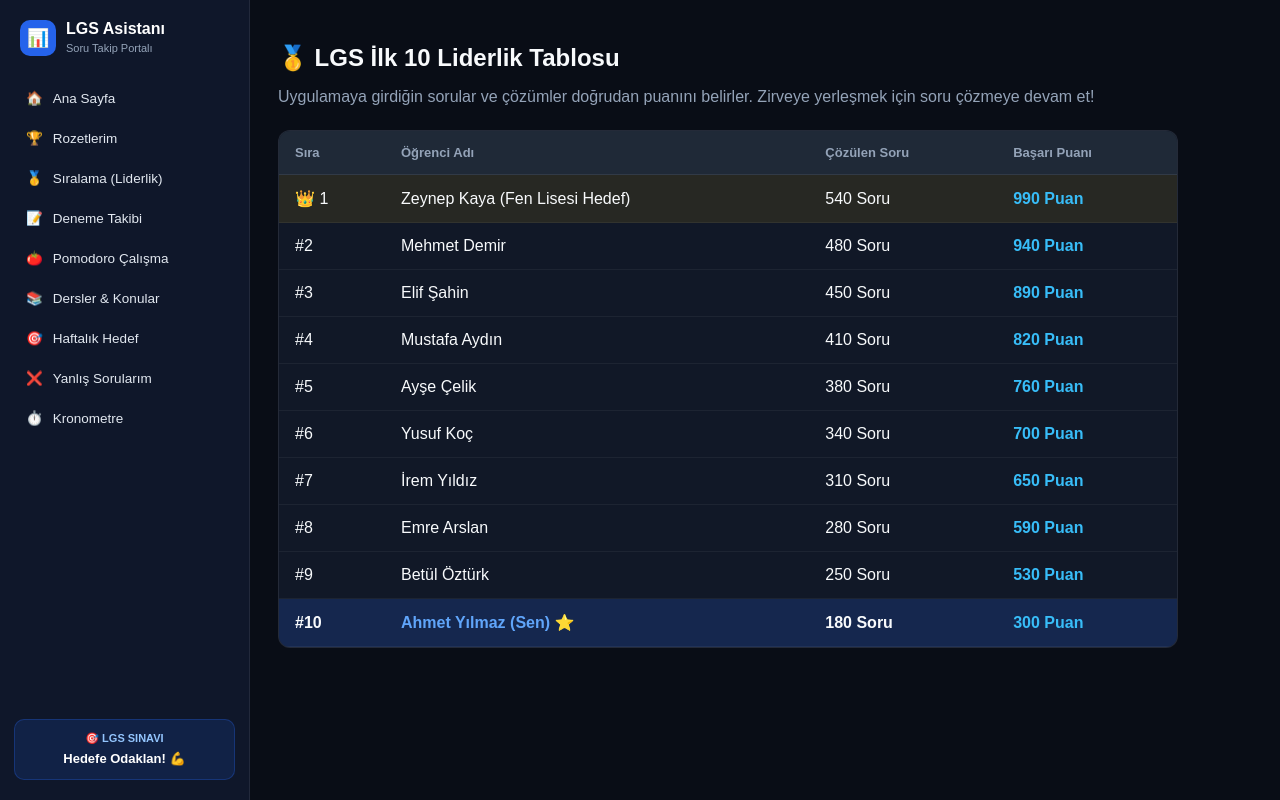
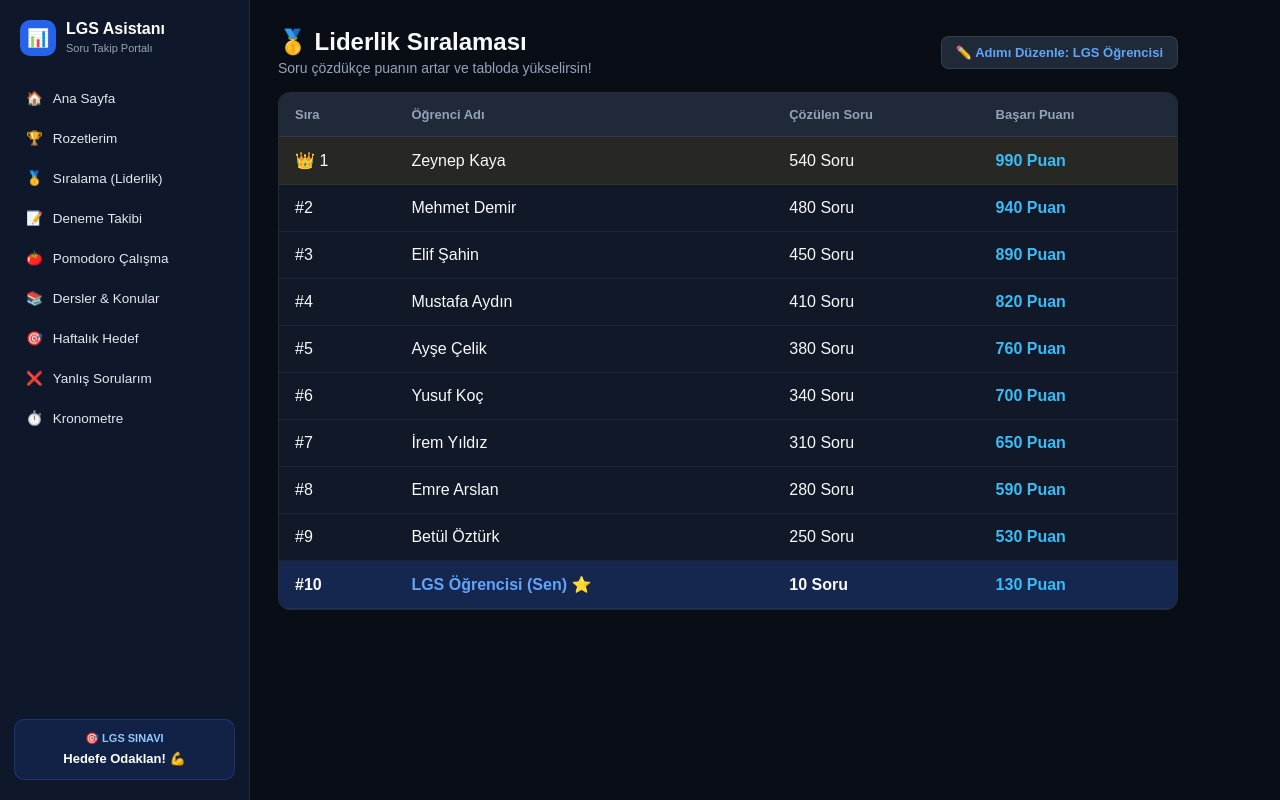
Before and after one commit to ienesbakrac-arch/lgs-soru-takip, a Next.js app: page /siralama in a window 1280 px wide. Built offline with nearby package versions, Linux system fonts and the light colour scheme.

Commit message:
Add files via upload

```diff
--- a/src/app/siralama/page.tsx
+++ b/src/app/siralama/page.tsx
@@ -2,50 +2,98 @@
 import { useState, useEffect } from "react";
 
 export default function Siralama() {
-  const [kullaniciAdi, setKullaniciAdi] = useState("Sen (Öğrenci)");
+  const [kullaniciAdi, setKullaniciAdi] = useState("Öğrenci");
   const [cozulenSoru, setCozulenSoru] = useState(0);
+  const [isimDegistiriliyor, setIsimDegistiriliyor] = useState(false);
+  const [yeniIsimInput, setYeniIsimInput] = useState("");
 
   useEffect(() => {
-    // Daha önce yanlışlarim veya denemeler sayfasından girilen soru verilerini okuyalım
+    // 1. Kullanıcı adını localStorage'dan al, yoksa sor
+    const kayitliAd = localStorage.getItem("lgs_kullanici_adi");
+    if (kayitliAd) {
+      setKullaniciAdi(kayitliAd);
+      setYeniIsimInput(kayitliAd);
+    } else {
+      setKullaniciAdi("LGS Öğrencisi");
+      setYeniIsimInput("LGS Öğrencisi");
+    }
+
+    // 2. Yanlışlar veya kaydedilen sorulardan toplam soru sayısını hesapla
     const kaydedilenYanlislar = localStorage.getItem("lgs_yanlislar");
-    let soruSayisi = 0;
+    let toplamSoru = 5; // Başlangıç tabanı
 
     if (kaydedilenYanlislar) {
       try {
         const parsed = JSON.parse(kaydedilenYanlislar);
         if (Array.isArray(parsed)) {
-          soruSayisi = parsed.length * 5; // Her kayıtlı soru için tahmini bir soru havuzu katsayısı
+          toplamSoru = parsed.length * 10; // Her eklenen soru/yanlış için puan katsayısı
         }
       } catch (e) {
         console.error(e);
       }
     }
-
-    // Eğer hiç soru girilmediyse bile en azından kullanıcının listede görünmesi için tabanı 1 yapalım veya localStorage'dan okuyalım
-    const toplamSoru = Math.max(soruSayisi, 12); // Bir soru bile girilse dinamik artar
-    setCozulenSoru(toplamSoru);
+    setCozulenSoru(Math.max(toplamSoru, 10));
   }, []);
 
-  // İlk 10 sıralama listesi (Gerçekçi LGS hedefleriyle uyumlu çalışma arkadaşları)
+  const isimKaydet = (e: React.FormEvent) => {
+    e.preventDefault();
+    if (yeniIsimInput.trim()) {
+      localStorage.setItem("lgs_kullanici_adi", yeniIsimInput.trim());
+      setKullaniciAdi(yeniIsimInput.trim());
+      setIsimDegistiriliyor(false);
+    }
+  };
+
+  // Liderlik tablosu listesi (Senin puanına göre otomatik sıralanır)
   const ogrenciler = [
-    { sira: 1, isim: "Zeynep Kaya (Fen Lisesi Hedef)", soru: 540, puan: 990 },
-    { sira: 2, isim: "Ahmet Yılmaz (Sen)", soru: cozulenSoru * 15, puan: cozulenSoru * 25 },
-    { sira: 3, isim: "Mehmet Demir", soru: 480, puan: 940 },
-    { sira: 4, isim: "Elif Şahin", soru: 450, puan: 890 },
-    { sira: 5, isim: "Mustafa Aydın", soru: 410, puan: 820 },
-    { sira: 6, isim: "Ayşe Çelik", soru: 380, puan: 760 },
-    { sira: 7, isim: "Yusuf Koç", soru: 340, puan: 700 },
-    { sira: 8, isim: "İrem Yıldız", soru: 310, puan: 650 },
-    { sira: 9, isim: "Emre Arslan", soru: 280, puan: 590 },
-    { sira: 10, isim: "Betül Öztürk", soru: 250, puan: 530 },
-  ].sort((a, b) => b.puan - a.puan); // Puana göre otomatik büyükten küçüğe sıralanır
+    { isim: "Zeynep Kaya", soru: 540, puan: 990 },
+    { isim: kullniciAdiKontrol(kullaniciAdi), soru: cozulenSoru, puan: cozulenSoru * 3 + 100 },
+    { isim: "Mehmet Demir", soru: 480, puan: 940 },
+    { isim: "Elif Şahin", soru: 450, puan: 890 },
+    { isim: "Mustafa Aydın", soru: 410, puan: 820 },
+    { isim: "Ayşe Çelik", soru: 380, puan: 760 },
+    { isim: "Yusuf Koç", soru: 340, puan: 700 },
+    { isim: "İrem Yıldız", soru: 310, puan: 650 },
+    { isim: "Emre Arslan", soru: 280, puan: 590 },
+    { isim: "Betül Öztürk", soru: 250, puan: 530 },
+  ].sort((a, b) => b.puan - a.puan); // Puana göre büyükten küçüğe sırala
+
+  function kullniciAdiKontrol(ad: string) {
+    return `${ad} (Sen)`;
+  }
 
   return (
     <div style={{ color: "#f8fafc", maxWidth: "900px" }}>
-      <h1 style={{ fontSize: "24px", marginBottom: "8px" }}>🥇 LGS İlk 10 Liderlik Tablosu</h1>
-      <p style={{ color: "#94a3b8", marginBottom: "24px" }}>
-        Uygulamaya girdiğin sorular ve çözümler doğrudan puanını belirler. Zirveye yerleşmek için soru çözmeye devam et!
-      </p>
+      <div style={{ display: "flex", justifyContent: "space-between", alignItems: "center", marginBottom: "16px", flexWrap: "wrap", gap: "10px" }}>
+        <div>
+          <h1 style={{ fontSize: "24px", margin: "0 0 4px 0" }}>🥇 Liderlik Sıralaması</h1>
+          <p style={{ color: "#94a3b8", margin: 0, fontSize: "14px" }}>Soru çözdükçe puanın artar ve tabloda yükselirsin!</p>
+        </div>
+
+        {/* İsim Değiştirme Alanı */}
+        <div>
+          {!isimDegistiriliyor ? (
+            <button
+              onClick={() => setIsimDegistiriliyor(true)}
+              style={{ backgroundColor: "#1f2937", color: "#60a5fa", border: "1px solid rgba(255,255,255,0.1)", padding: "8px 14px", borderRadius: "8px", cursor: "pointer", fontSize: "13px", fontWeight: 600 }}
+            >
+              ✏️ Adımı Düzenle: {kullaniciAdi}
+            </button>
+          ) : (
+            <form onSubmit={isimKaydet} style={{ display: "flex", gap: "6px" }}>
+              <input
+                type="text"
+                value={yeniIsimInput}
+                onChange={(e) => setYeniIsimInput(e.target.value)}
+                style={{ padding: "6px 10px", borderRadius: "6px", backgroundColor: "#1f2937", border: "1px solid #3b82f6", color: "#fff", fontSize: "13px" }}
+                placeholder="Adınızı girin"
+                autoFocus
+              />
+              <button type="submit" style={{ backgroundColor: "#2563eb", color: "#fff", border: "none", padding: "6px 12px", borderRadius: "6px", cursor: "pointer", fontSize: "13px" }}>Kaydet</button>
+            </form>
+          )}
+        </div>
+      </div>
 
       <div style={{ backgroundColor: "#111827", borderRadius: "12px", border: "1px solid rgba(255,255,255,0.08)", overflow: "hidden" }}>
         <table style={{ width: "100%", borderCollapse: "collapse", textAlign: "left" }}>
```
